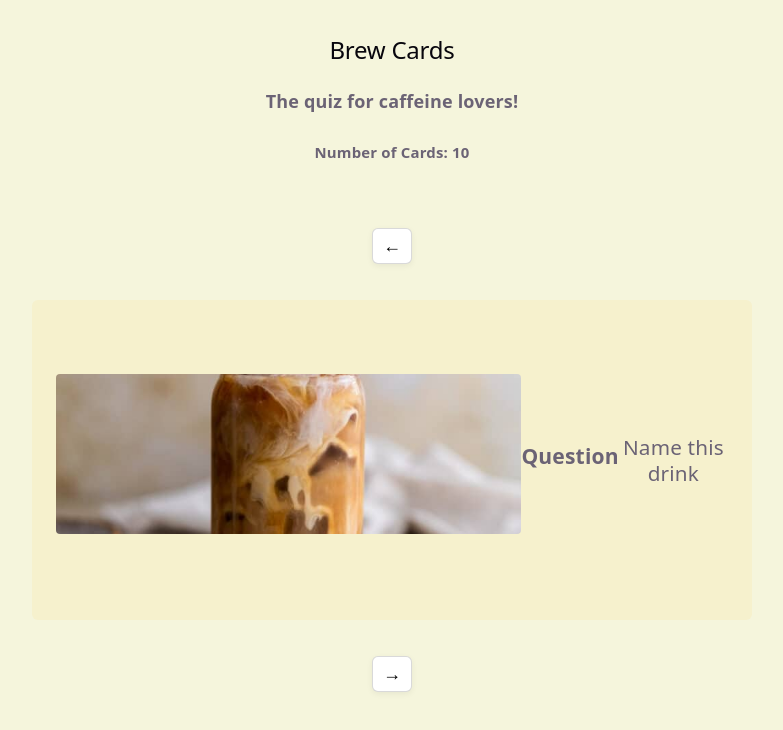
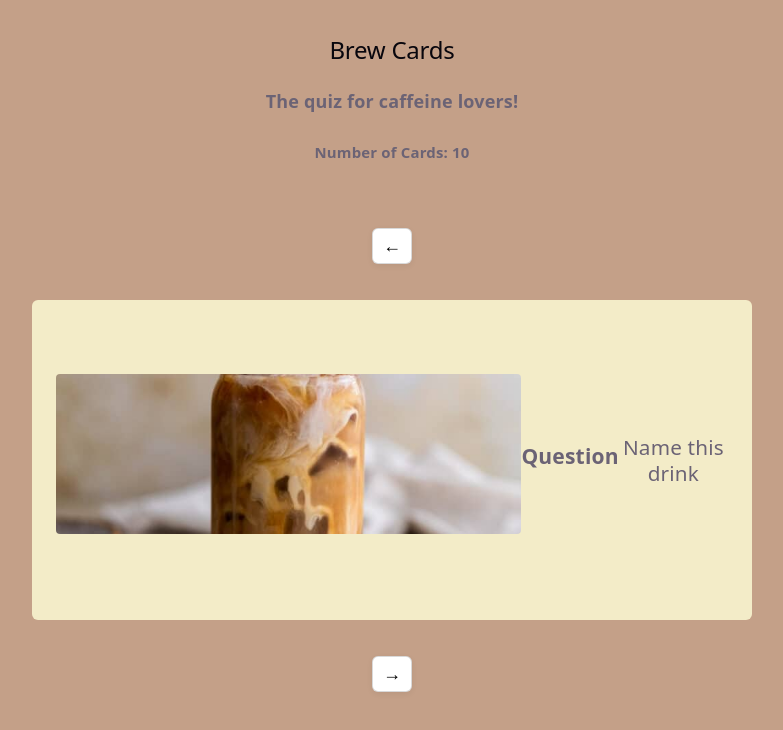
Before and after one commit to Cchristineee/web102-flashcards-1, a React (Vite) app in the folder BrewCards/: page / in a window 1280 px wide. Shown: the top 730 px of the page, without its empty margins (284-1067 px from the left). Built offline with nearby package versions, Linux system fonts and the light colour scheme.

Commit message:
Fixed layout of flashcard

```diff
--- a/BrewCards/src/App.css
+++ b/BrewCards/src/App.css
@@ -8,5 +8,5 @@
 }
 
 body {
-  background-color: beige;
+  background-color: #C4A088;
 }
```
